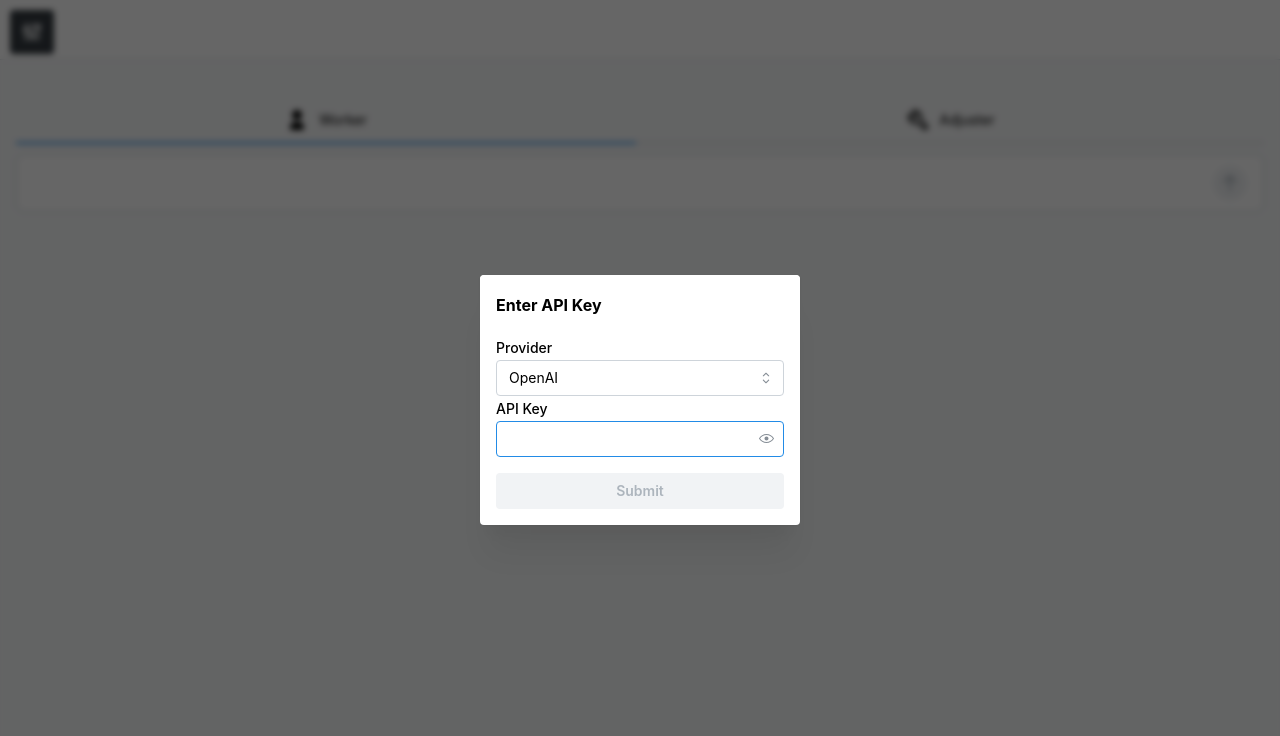
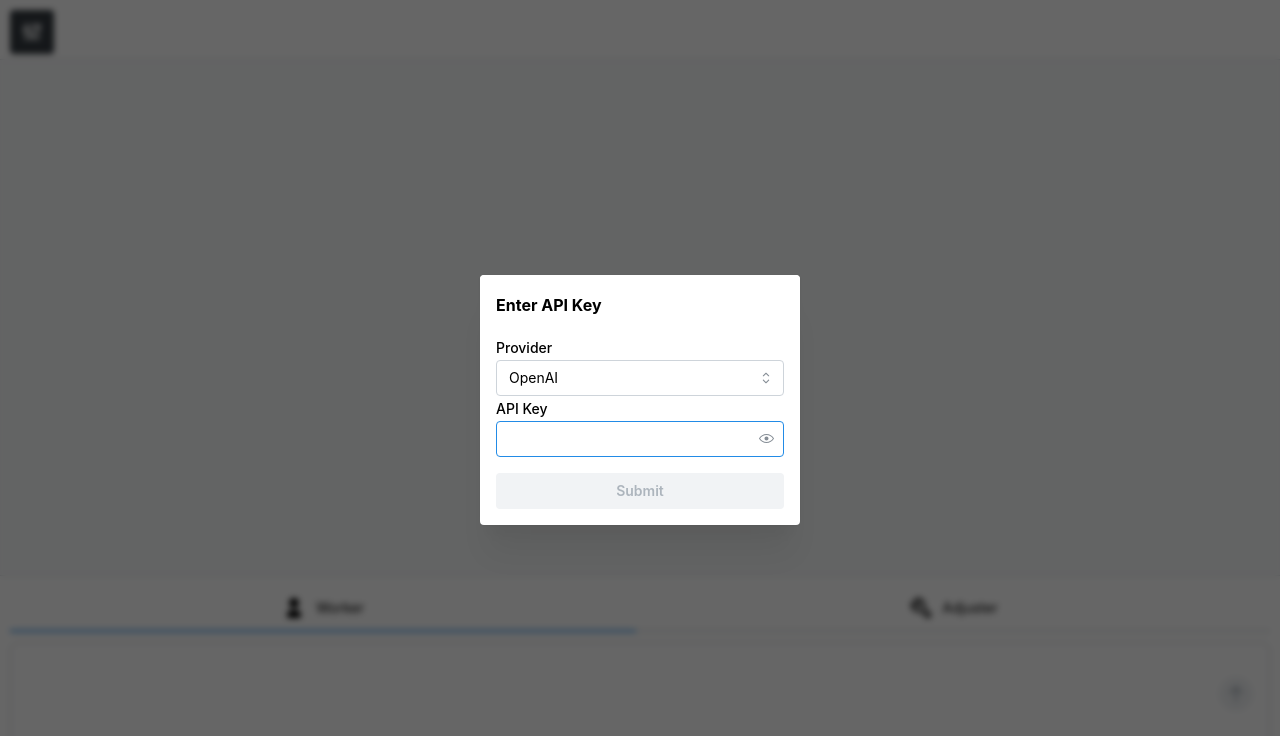
Before and after one commit to Vakarva/messaging-suggestions, a React (Vite) app: page / in a window 1280 px wide. Shown: the top 736 px of the page. Built offline with nearby package versions, Linux system fonts and the light colour scheme.

Commit message:
Small UI changes.

```diff
--- a/src/components/Chat/Chat.tsx
+++ b/src/components/Chat/Chat.tsx
@@ -1,12 +1,5 @@
 import { useState } from "react";
-import {
-    ActionIcon,
-    AppShell,
-    Box,
-    Drawer,
-    Stack,
-    useMantineTheme,
-} from "@mantine/core";
+import { ActionIcon, AppShell, Drawer, useMantineTheme } from "@mantine/core";
 import { IconAdjustments } from "@tabler/icons-react";
 import { useDisclosure } from "@mantine/hooks";
 
@@ -36,7 +29,7 @@ export default function Chat({ context, provider, setContext }: ChatProps) {
     }
 
     return (
-        <AppShell padding="md" header={{ height: 60 }}>
+        <AppShell padding="md" header={{ height: 60 }} footer={{ height: 225 }}>
             <AppShell.Header p="xs">
                 <Drawer opened={opened} onClose={close} title="Settings">
                     <Settings
@@ -55,18 +48,15 @@ export default function Chat({ context, provider, setContext }: ChatProps) {
                 </ActionIcon>
             </AppShell.Header>
             <AppShell.Main bg={theme.colors.gray[0]}>
-                <Stack justify="space-between">
-                    <ChatHistory messages={messages} />
-
-                    <Box>
-                        <ToggleRole
-                            addMessage={addMessage}
-                            messages={messages}
-                            provider={provider}
-                        />
-                    </Box>
-                </Stack>
+                <ChatHistory messages={messages} />
             </AppShell.Main>
+            <AppShell.Footer p="xs">
+                <ToggleRole
+                    addMessage={addMessage}
+                    messages={messages}
+                    provider={provider}
+                />
+            </AppShell.Footer>
         </AppShell>
     );
 }
--- a/src/components/Chat/ChatInput.tsx
+++ b/src/components/Chat/ChatInput.tsx
@@ -103,7 +103,10 @@ export default function ChatModule({
                         />
                     )}
                     <Textarea
+                        autosize={true}
                         value={displayText}
+                        minRows={4}
+                        maxRows={4}
                         onChange={(e) => setTypedText(e.target.value)}
                         variant="filled"
                         styles={{ input: { backgroundColor: "transparent" } }}
@@ -120,16 +123,6 @@ export default function ChatModule({
                     </ActionIcon>
                 </Group>
             </form>
-            {isAssistant && (
-                <Select
-                    allowDeselect={false}
-                    label="Choose Model"
-                    data={provider.models}
-                    defaultValue={provider.model}
-                    size="xs"
-                    w={130}
-                />
-            )}
         </>
     );
 }
--- a/src/components/Chat/Settings.tsx
+++ b/src/components/Chat/Settings.tsx
@@ -1,5 +1,12 @@
 import { useState } from "react";
-import { Button, Fieldset, NumberInput, Stack, TextInput } from "@mantine/core";
+import {
+    Button,
+    Fieldset,
+    NumberInput,
+    Select,
+    Stack,
+    TextInput,
+} from "@mantine/core";
 
 import { ClaimContext } from "@custom-types";
 
@@ -25,6 +32,7 @@ export default function Settings({
     }
 
     return (
+        <Stack>
             <Fieldset legend="Context">
                 <Stack>
                     <TextInput
@@ -69,6 +77,17 @@ export default function Settings({
                         type="date"
                         value={tempContext.nextPaymentDate}
                     />
+                </Stack>
+            </Fieldset>
+            <Fieldset legend="LLM Settings">
+                <Stack>
+                    <Select
+                        allowDeselect={false}
+                        data={["gpt-4o-mini", "gpt-4o"]}
+                        defaultValue={"gpt-4o-mini"}
+                    />
+                </Stack>
+            </Fieldset>
             <Button
                 ml="auto"
                 onClick={() => {
@@ -79,6 +98,5 @@ export default function Settings({
                 Update
             </Button>
         </Stack>
-        </Fieldset>
     );
 }
--- a/src/index.css
+++ /dev/null
@@ -1,77 +0,0 @@
-* {
-    box-sizing: border-box;
-}
-
-:root {
-    --main-bg-color: #f0f0f0;
-    --main-text-color: #333;
-    --container-bg-color: #c8c8c8;
-    --content-bg-color: #f2f2f2;
-    --content-light-text-color: #f2f2f2;
-
-    font-family: Inter, system-ui, Avenir, Helvetica, Arial, sans-serif;
-    line-height: 1.5;
-    font-weight: 400;
-
-    font-synthesis: none;
-    text-rendering: optimizeLegibility;
-    -webkit-font-smoothing: antialiased;
-    -moz-osx-font-smoothing: grayscale;
-}
-
-html {
-    background-color: var(--main-bg-color);
-}
-
-body {
-    margin: 0;
-    padding: 0;
-    display: flex;
-    align-items: center;
-    justify-content: center;
-    height: 100vh;
-}
-
-button {
-    border: none;
-    border-radius: 0px 0px 7px 7px;
-    padding: 0.6em 1.2em;
-    font-size: 1em;
-    font-weight: 500;
-    font-family: inherit;
-    background-color: #005ec2;
-    color: var(--content-light-text-color);
-    cursor: pointer;
-    transition: background-color 0.25s;
-}
-
-button:active {
-    box-shadow: inset 2px 2px 5px rgba(0, 0, 0, 0.2);
-}
-
-button:disabled {
-    background-color: #b3b3b3;
-    color: gray;
-    transition: none;
-}
-
-button:hover {
-    background-color: #007bff;
-}
-
-button:disabled:hover {
-    background-color: #b3b3b3;
-    cursor: not-allowed;
-}
-
-button:disabled:active {
-    box-shadow: none;
-}
-
-input:focus {
-    outline: none;
-}
-
-textarea:focus {
-    outline: none;
-}
--- a/src/main.tsx
+++ b/src/main.tsx
@@ -2,6 +2,7 @@ import { StrictMode } from "react";
 import { createRoot } from "react-dom/client";
 import { MantineProvider } from "@mantine/core";
 import "@mantine/core/styles.css";
+
 import App from "./App.tsx";
 
 createRoot(document.getElementById("root")!).render(
```
Lines whose indentation alone changed are shown as unchanged.
